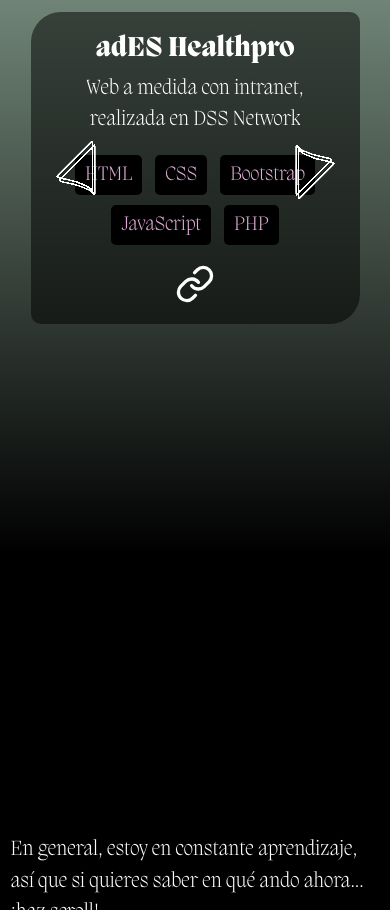
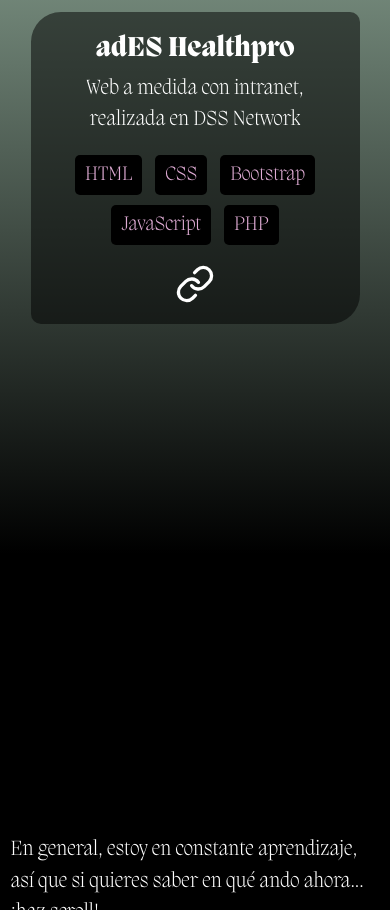
Before and after one commit to PaoChanChan/portfolio, a website: page index.html in a window 390 px wide. Shown: the part 5998-6908 px from the top of the page. Drawn offline with nearby package versions, Linux system fonts and the light colour scheme.

Commit message:
flechas movil

```diff
--- a/index.html
+++ b/index.html
@@ -388,8 +388,8 @@
                     </div>
                     <!-- Agrega más slides según sea necesario -->
                 </div>
-                <img src="https://paochanchan.github.io/portfolio/img/arrow-slide.svg" class="prev" alt="Previous">
-                <img src="https://paochanchan.github.io/portfolio/img/next.svg" class="next" alt="Next">
+                <img src="https://paochanchan.github.io/portfolio/img/arrow-slide.svg" class="prev d-lg-block d-none" alt="Previous">
+                <img src="https://paochanchan.github.io/portfolio/img/next.svg" class="next d-lg-block d-none" alt="Next">
             </div>
         </div>
     </section>
```
